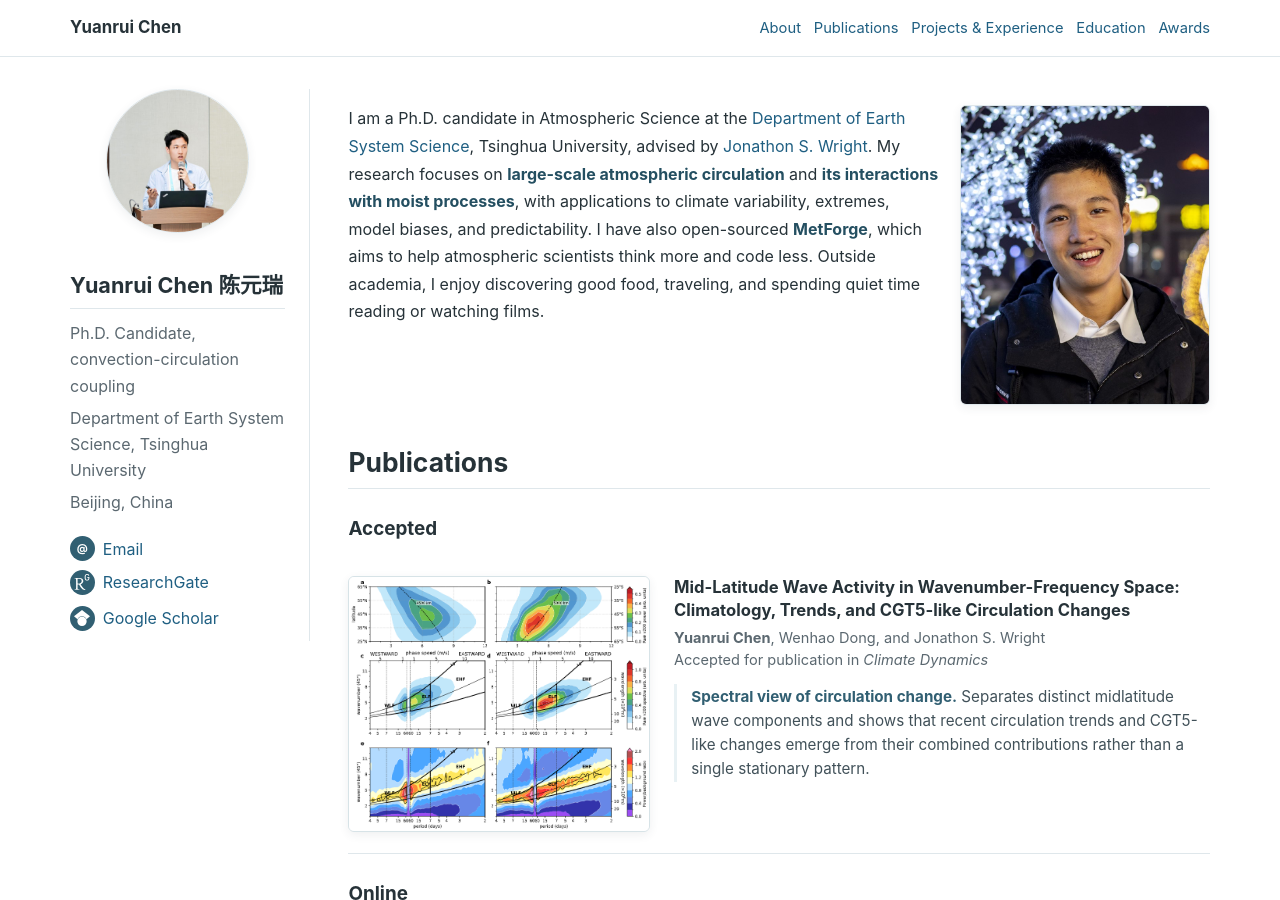
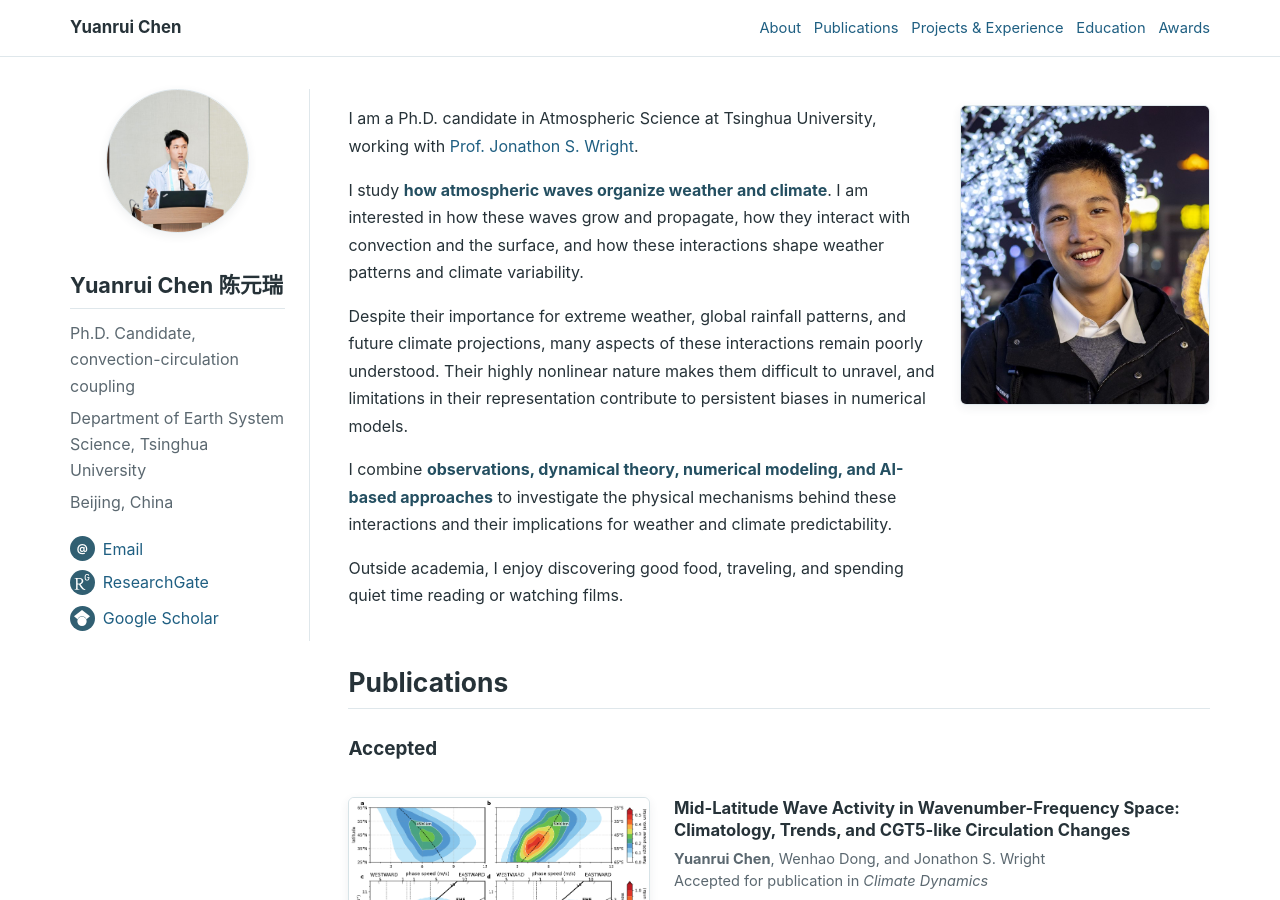
Before and after one commit to yuanruichen/yuanruichen.github.io, a Jekyll site: the page built from index.md, in a window 1280 px wide and 900 px high. Built offline with Jekyll 4.4.1, drawn with Linux system fonts in a browser that asks for light colours.

Commit message:
Refine introduction around atmospheric waves and their interactions

```diff
--- a/index.md
+++ b/index.md
@@ -1,7 +1,7 @@
 ---
 layout: default
 title: "Yuanrui Chen | Atmospheric Science Ph.D. Candidate"
-description: "Yuanrui Chen, also known as Chen Yuanrui, is a Ph.D. candidate in Atmospheric Science at Tsinghua University studying large-scale atmospheric circulation and its interactions with moist processes, with applications to climate variability, extremes, model biases, and predictability."
+description: "Yuanrui Chen, also known as Chen Yuanrui, is a Ph.D. candidate in Atmospheric Science at Tsinghua University studying how atmospheric waves interact with convection and the surface to shape weather, climate variability, and predictability."
 permalink: /
 image: /assets/images/intro-portrait.jpg
 ---
@@ -10,13 +10,16 @@ image: /assets/images/intro-portrait.jpg
 
 <div class="intro-panel" markdown="1">
 <div class="intro-copy" markdown="1">
-I am a Ph.D. candidate in Atmospheric Science at the [Department of Earth System Science](https://www.dess.tsinghua.edu.cn/), Tsinghua University, advised by [Jonathon S. Wright](https://jonathonwright.github.io/). My research focuses on **large-scale atmospheric circulation** and **its interactions with moist processes**, with applications to climate variability, extremes, model biases, and predictability. I have also open-sourced [**MetForge**](https://github.com/yuanruichen/MetForge), which aims to help atmospheric scientists think more and code less. Outside academia, I enjoy discovering good food, traveling, and spending quiet time reading or watching films.
+I am a Ph.D. candidate in Atmospheric Science at Tsinghua University, working with [Prof. Jonathon S. Wright](https://jonathonwright.github.io/).
 
-<!--
-I combine **observations, reanalysis data, and numerical models** with theory-guided diagnostics to investigate circulation–convection coupling across tropical and extratropical systems, including the South Pacific Convergence Zone, convectively coupled equatorial waves, and Rossby waves. I also use this physical understanding to diagnose and improve the representation of key processes in weather and climate models.
+I study **how atmospheric waves organize weather and climate**. I am interested in how these waves grow and propagate, how they interact with convection and the surface, and how these interactions shape weather patterns and climate variability.
 
-Looking ahead, I am particularly interested in a long-term question: **what sets the limits of predictability across weather and climate timescales, and how can we extend them?** I aim to connect physical mechanisms with high-resolution modeling, process-oriented model development, and physics-guided AI to improve the prediction of high-impact weather and climate.
--->
+Despite their importance for extreme weather, global rainfall patterns, and future climate projections, many aspects of these interactions remain poorly understood. Their highly nonlinear nature makes them difficult to unravel, and limitations in their representation contribute to persistent biases in numerical models.
+
+I combine **observations, dynamical theory, numerical modeling, and AI-based approaches** to investigate the physical mechanisms behind these interactions and their implications for weather and climate predictability.
+
+Outside academia, I enjoy discovering good food, traveling, and spending quiet time reading or watching films.
+
 </div>
 <figure class="intro-photo"><img src="/assets/images/intro-portrait.jpg" alt="Portrait of Yuanrui Chen"></figure>
 </div>
```
